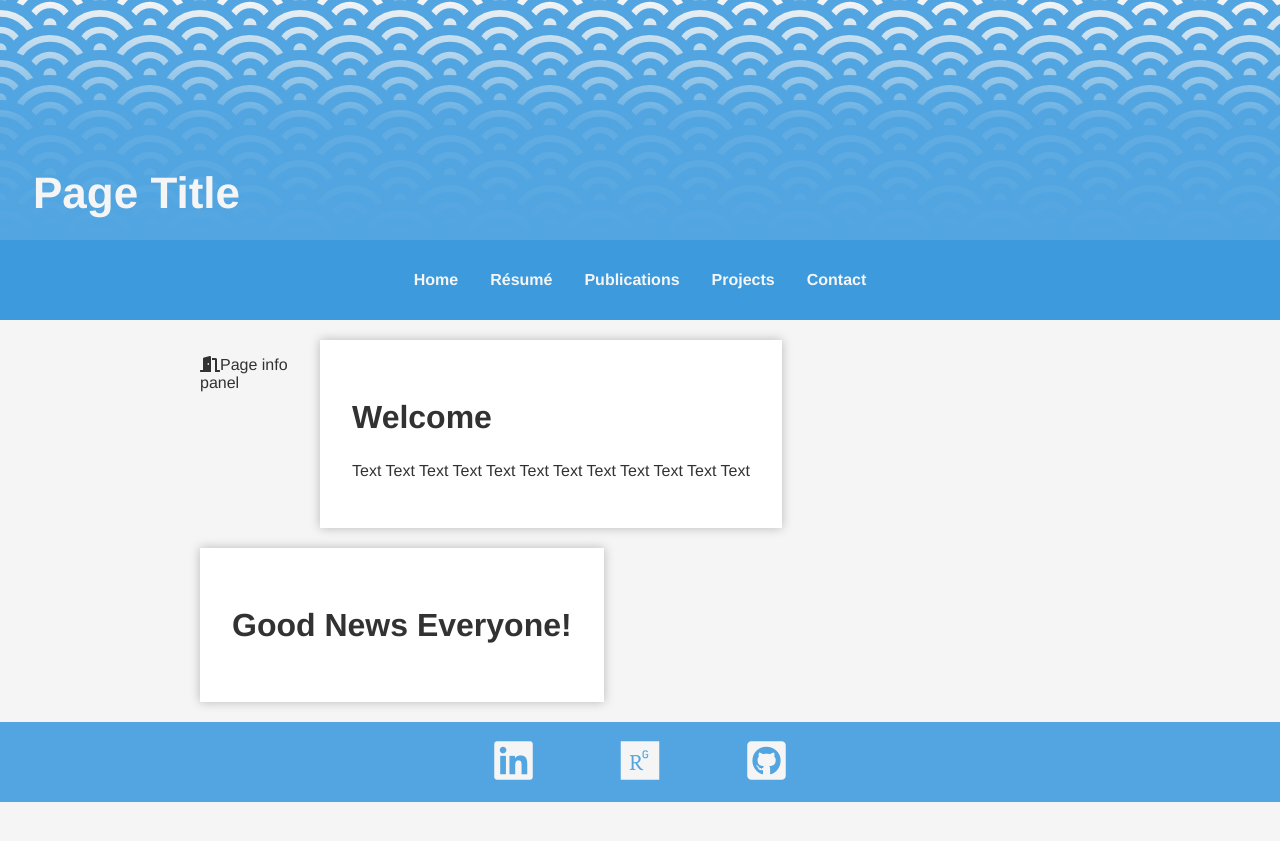
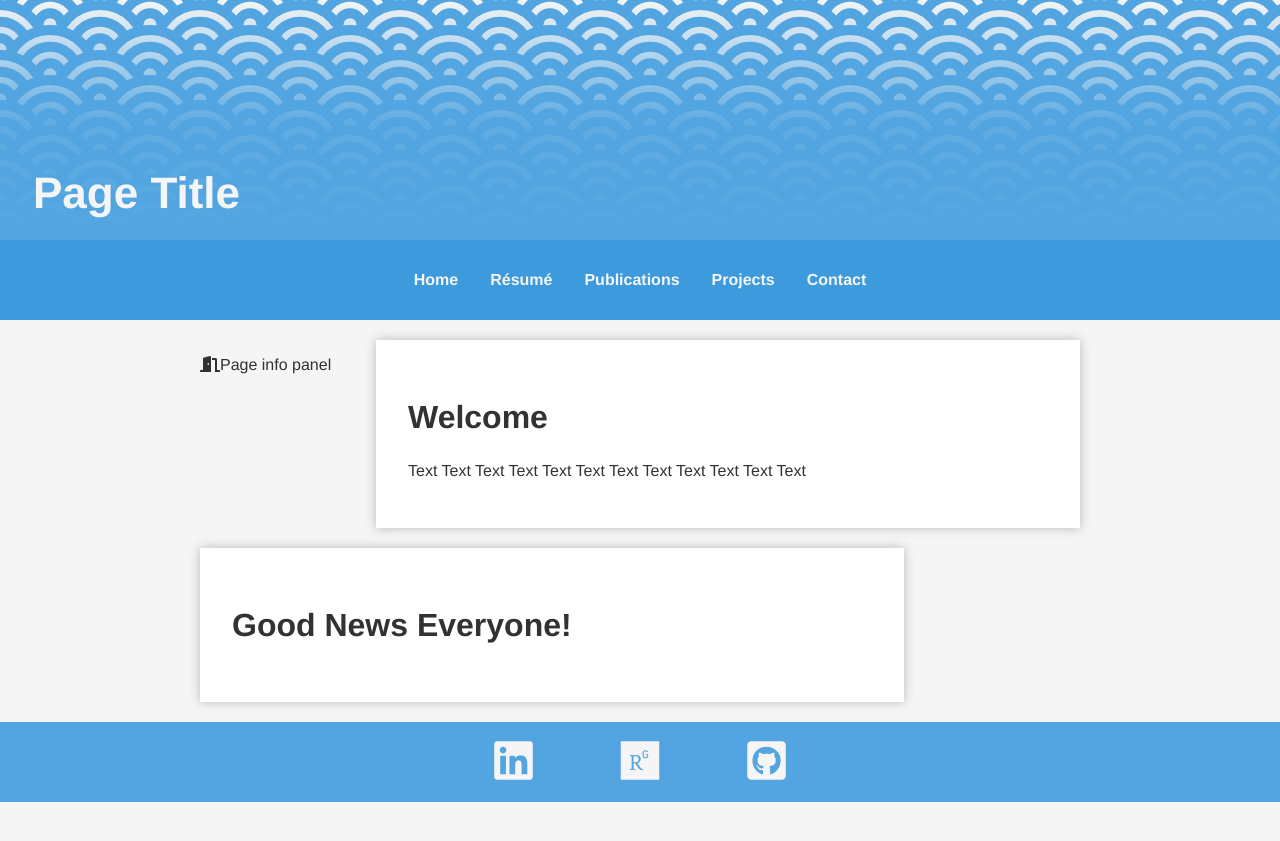
Before and after one commit to dmtveit/dmtveit.github.io, a Jekyll site: the page built from index.html, in a window 1280 px wide. Shown: the top 841 px of the page. Built offline with Jekyll 4.4.1, drawn with Linux system fonts in a browser that asks for light colours.

Commit message:
page info testing

```diff
--- a/css/main.css
+++ b/css/main.css
@@ -21,10 +21,11 @@
     --width-normal: 980px;
     --width-wide: 100%;
     --width-narrow: 490px;
-    --width-page: 50wv;
-    --width-page-min: 40rem;
-    --width-page-max: 55rem;
-    --width-page-info: 5em;
+    --width-main: 50wv;
+    --width-main-min: 40rem;
+    --width-main-max: 55rem;
+    --width-page: 80%;
+    --width-page-info: 20%;
     /* height */
     --height-top-header: 15rem;/* 13 */
     --height-sticky-header: 5rem;/* 4.5 */
@@ -170,9 +171,9 @@
 /* main */
 main {
     margin: auto;
-    width: var(--width-page);
-    min-width: var(--width-page-min);
-    max-width: var(--width-page-max);
+    width: var(--width-main);
+    min-width: var(--width-main-min);
+    max-width: var(--width-main-max);
 }
 #main-container {
     width: 100%;
@@ -189,7 +190,7 @@
     margin-top: 20px;
 }
 .page {
-    width: 100% - var(--width-page-info);
+    width: var(--width-page);
     padding: 2rem;
     box-sizing: border-box;
     background-color: #fff;
```
